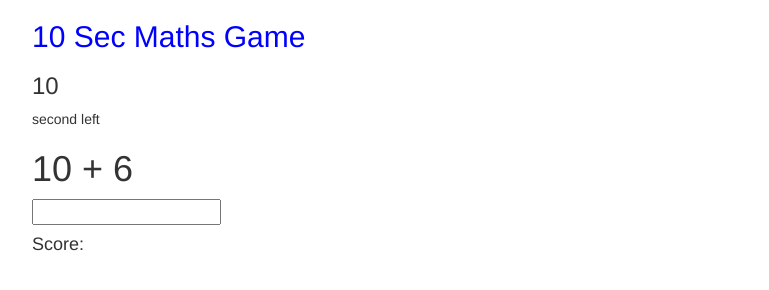
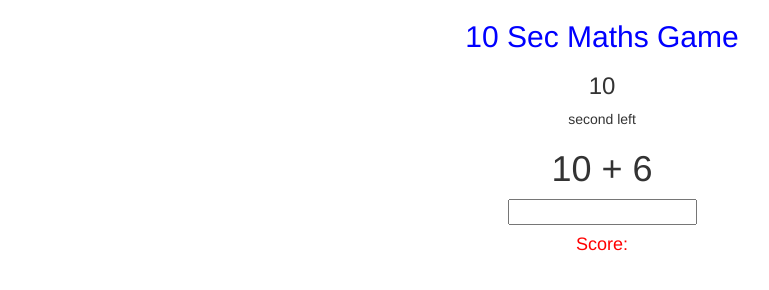
Before and after one commit to airzan/10secmath, a plain HTML site: page index.html in a window 1280 px wide. Shown: the whole page, without its empty margins (38-807 px from the left). Drawn offline with nearby package versions, Linux system fonts and the light colour scheme.

Commit message:
minimum req

```diff
--- a/index.css
+++ b/index.css
@@ -2,3 +2,7 @@
 h2 {
   color: blue;
 }
+
+h4 {
+  color: red;
+}
--- a/index.html
+++ b/index.html
@@ -12,7 +12,7 @@
   <body>
     <div class="container">
       <div class="row">
-        <div class="col-xs-12">
+        <div class="col-xs-12 text-center">
           <h2>10 Sec Maths Game</h2>
           <h3 id="time-left">10</h3>
           <p>second left</p>
```
